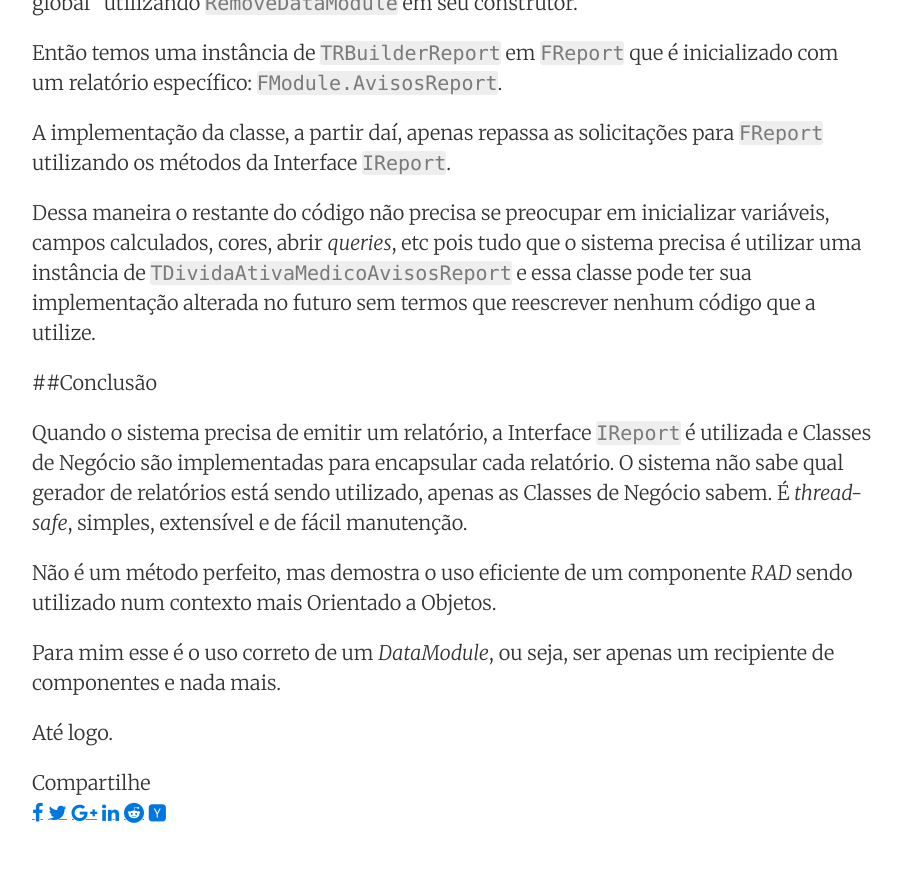
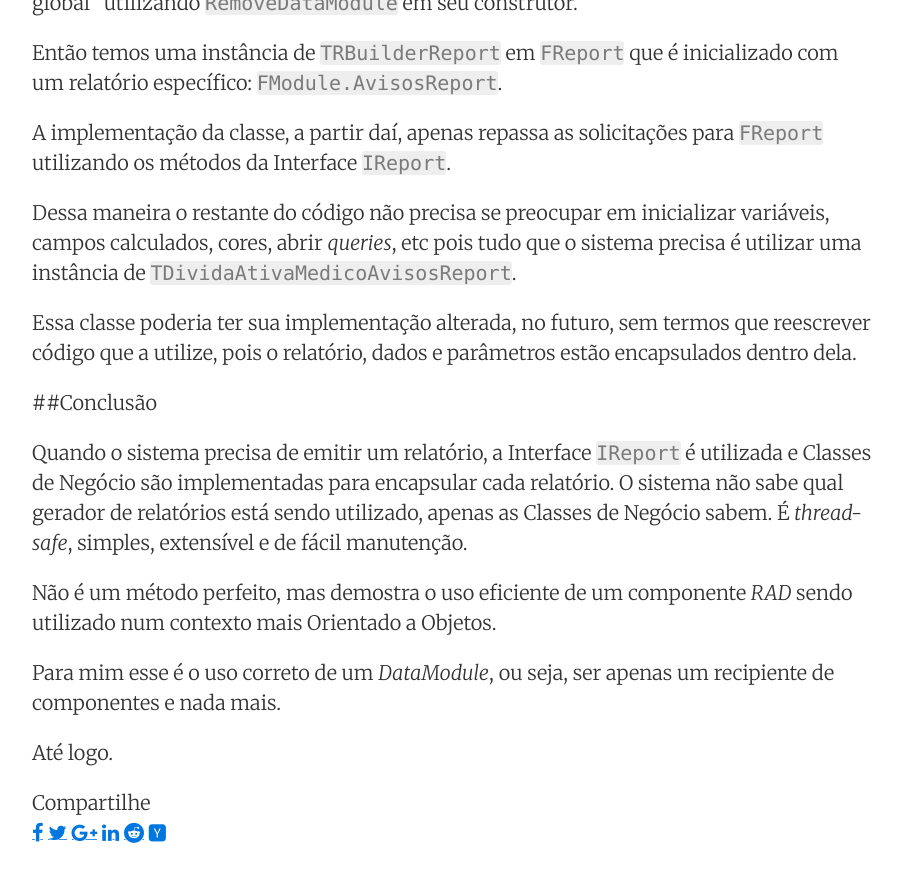
Before and after one commit to mdbs99/opp, a Jekyll site: the page built from _posts/2016-02-22-datamodule-e-apenas-um-container.md, in a window 1280 px wide and 900 px high, scrolled down 6752 px. Shown: the top 882 px of the window, without its empty margins (188-1090 px from the left). Built offline with Jekyll 4.4.1, drawn with Linux system fonts in a browser that asks for light colours; nearby versions of some CDN libraries; comment, search, counter and statistics services are not loaded.

Commit message:
Melhorias no texto

```diff
--- a/_posts/2016-02-22-datamodule-e-apenas-um-container.md
+++ b/_posts/2016-02-22-datamodule-e-apenas-um-container.md
@@ -225,8 +225,10 @@ A implementação da classe, a partir daí, apenas repassa as solicitações par
 métodos da Interface <code>IReport</code>.
 
 Dessa maneira o restante do código não precisa se preocupar em inicializar variáveis, campos calculados, cores,
-abrir *queries*, etc pois tudo que o sistema precisa é utilizar uma instância de <code>TDividaAtivaMedicoAvisosReport</code> e
-essa classe pode ter sua implementação alterada no futuro sem termos que reescrever nenhum código que a utilize.
+abrir *queries*, etc pois tudo que o sistema precisa é utilizar uma instância de <code>TDividaAtivaMedicoAvisosReport</code>.
+
+Essa classe poderia ter sua implementação alterada, no futuro, sem termos que reescrever código que a utilize, pois o
+relatório, dados e parâmetros estão encapsulados dentro dela.
 
 ##Conclusão
 
```
